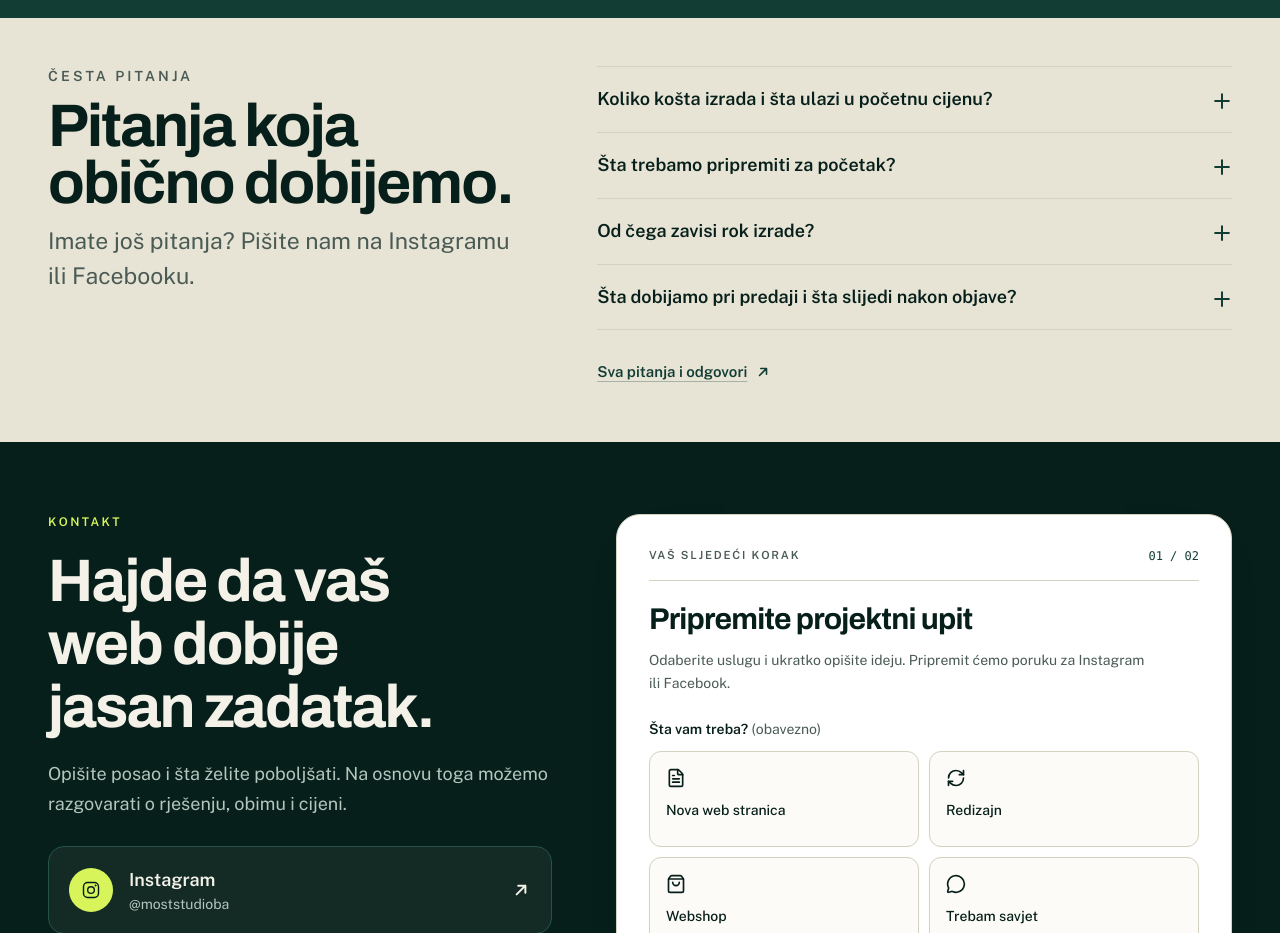
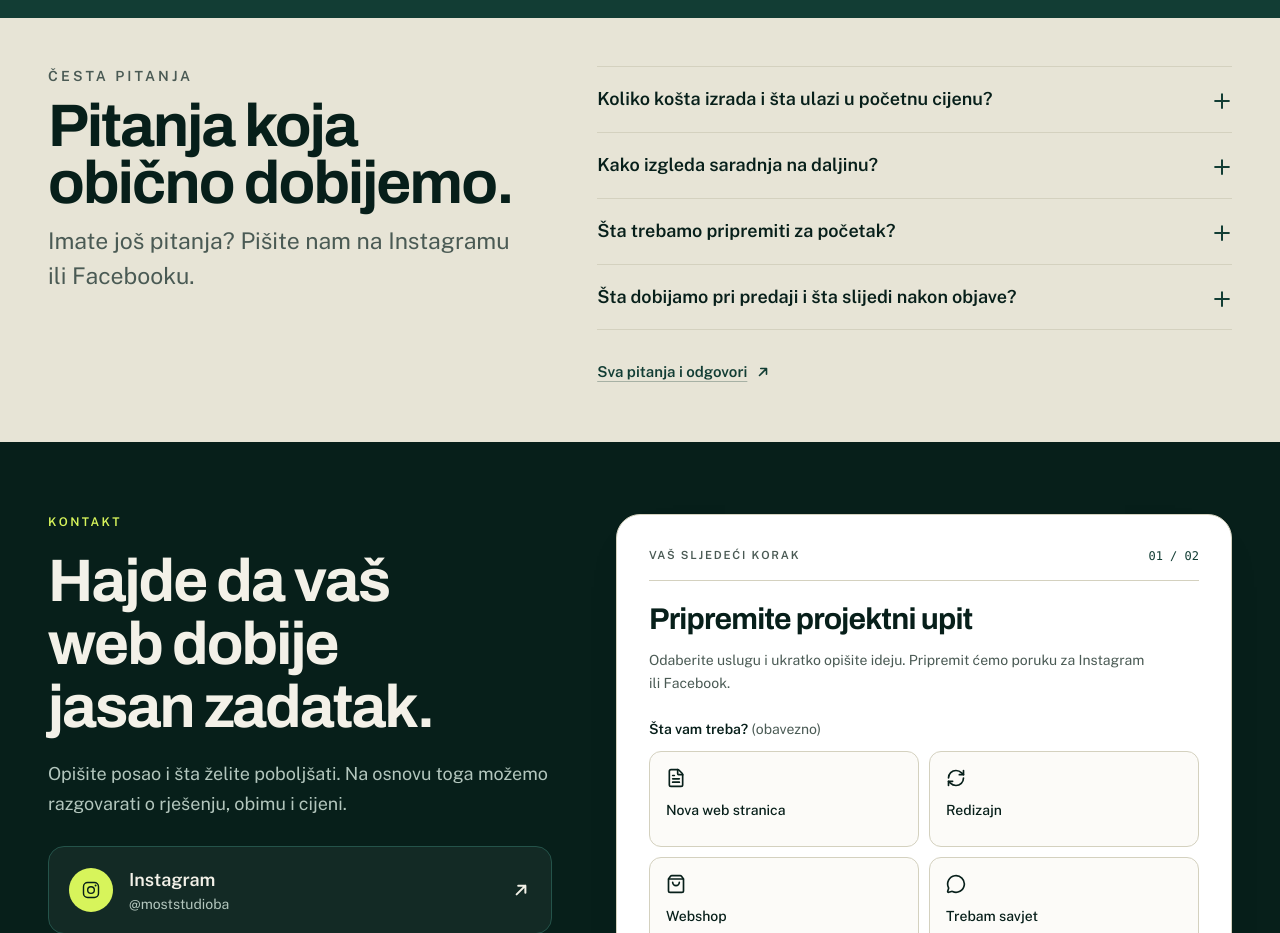
Before and after one commit to tvkuca1113-art/Moststudioba, a Next.js app: page / in a window 1280 px wide. Shown: the part 4440-5373 px from the top of the page. Built offline with nearby package versions, Linux system fonts and the light colour scheme.

Commit message:
Show online collaboration among homepage FAQ priorities

```diff
--- a/src/components/home/FaqSection.tsx
+++ b/src/components/home/FaqSection.tsx
@@ -23,11 +23,11 @@ export function FaqSection({
 }: {
   locale: Locale;
   dict: Dictionary;
-  /** Show only the first N, with a link to the full list. */
+  /** Show the first N prioritised questions, with a link to the full list. */
   limit?: number;
 }) {
   const t = translator(locale);
-  const priority = ["price", "prepare", "timeline", "after-launch"];
+  const priority = ["price", "online-collaboration", "prepare", "after-launch"];
   const ordered = [...faqItems].sort((a, b) => (priority.includes(a.id) ? priority.indexOf(a.id) : priority.length) - (priority.includes(b.id) ? priority.indexOf(b.id) : priority.length));
   const items = limit ? ordered.slice(0, limit) : ordered;
   const truncated = items.length < faqItems.length;
```
